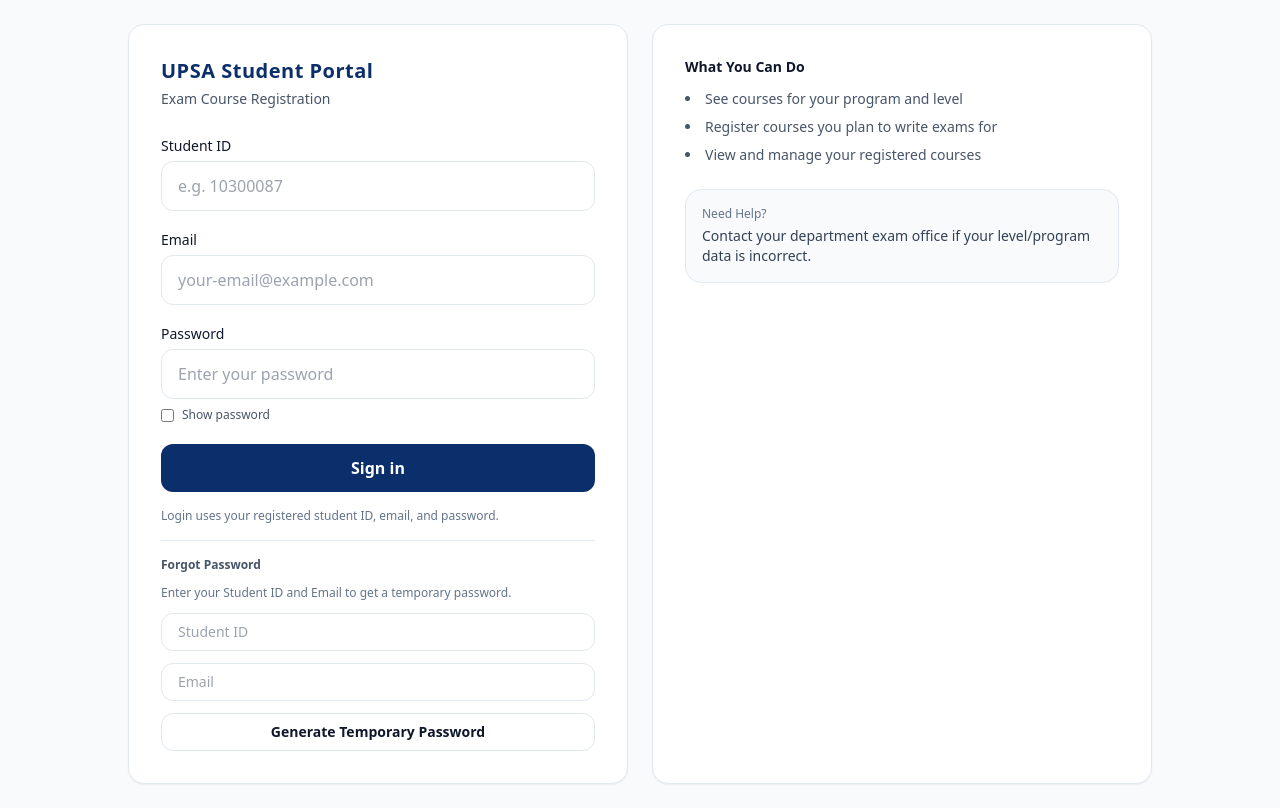
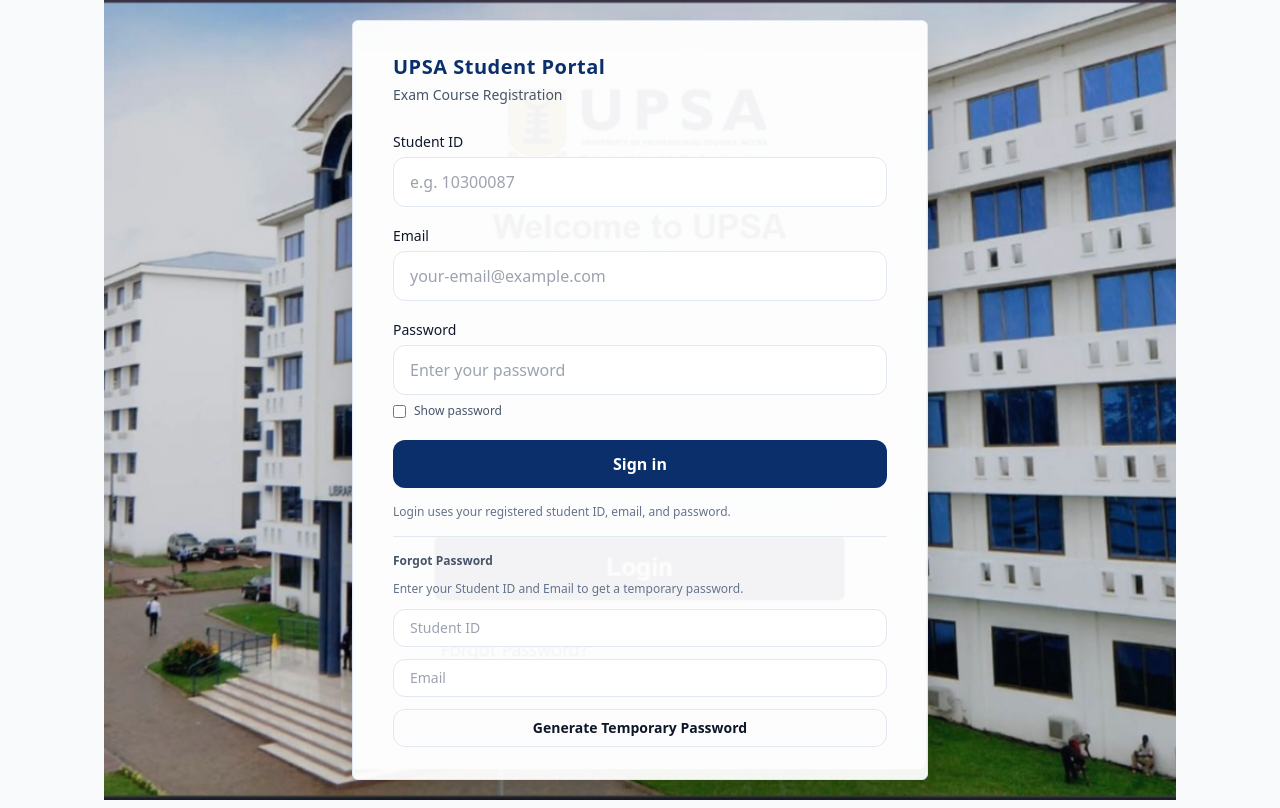
Before and after one commit to Emmanuel19-code/biometric_face, a Flask app: page /student/login in a window 1280 px wide. Run offline with Flask 3, Linux system fonts and the light colour scheme; parts of the project's set-up code (start-up, migrations or seed data) failed here and were passed over; some libraries are stand-ins or nearby versions.

Commit message:
changed the login

```diff
--- a/templates/student/login.html
+++ b/templates/student/login.html
@@ -1,7 +1,9 @@
 {% extends "layout_auth.html" %}
 {% block content %}
 
-<div class="bg-white border border-slate-200 rounded-2xl p-8 shadow-sm">
+<div class="lg:col-span-2 min-h-screen -m-6 flex items-center justify-center bg-cover bg-center bg-no-repeat"
+     style="background-image: linear-gradient(to right, rgba(15, 23, 42, 0.2), rgba(15, 23, 42, 0.2)), url('{{ url_for('static', filename='upsa-login-bg.jpeg') }}');">
+  <div class="w-full max-w-xl bg-white/95 border border-slate-200 rounded-md px-10 py-8 shadow-2xl">
   <div class="text-brand-600 font-extrabold tracking-wide text-xl">UPSA Student Portal</div>
   <div class="text-sm text-slate-600 mt-1">Exam Course Registration</div>
 
@@ -68,7 +70,9 @@
     </button>
   </form>
   </div>
+</div>
 
+<div class="hidden">
   <div class="hidden lg:block bg-white border border-slate-200 rounded-2xl p-8 shadow-sm">
     <div class="text-sm font-semibold">What You Can Do</div>
     <ul class="mt-3 text-sm text-slate-600 space-y-2 list-disc list-inside">
@@ -80,6 +84,7 @@
       <div class="text-xs text-slate-500">Need Help?</div>
       <div class="text-sm text-slate-700 mt-1">
         Contact your department exam office if your level/program data is incorrect.
+      </div>
     </div>
   </div>
 </div>
```
Also changed, not shown: static/upsa-login-bg.jpeg (added). Lines whose indentation alone changed are shown as unchanged.
